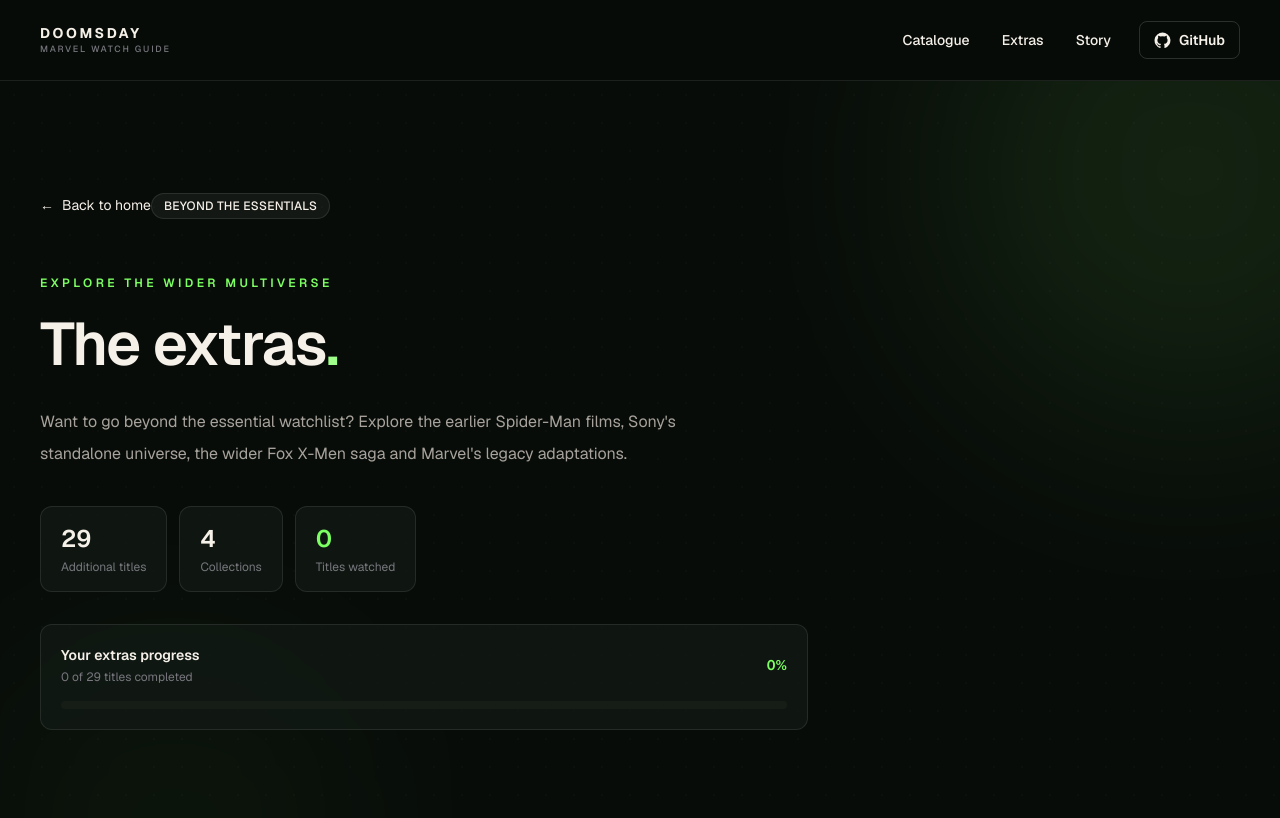
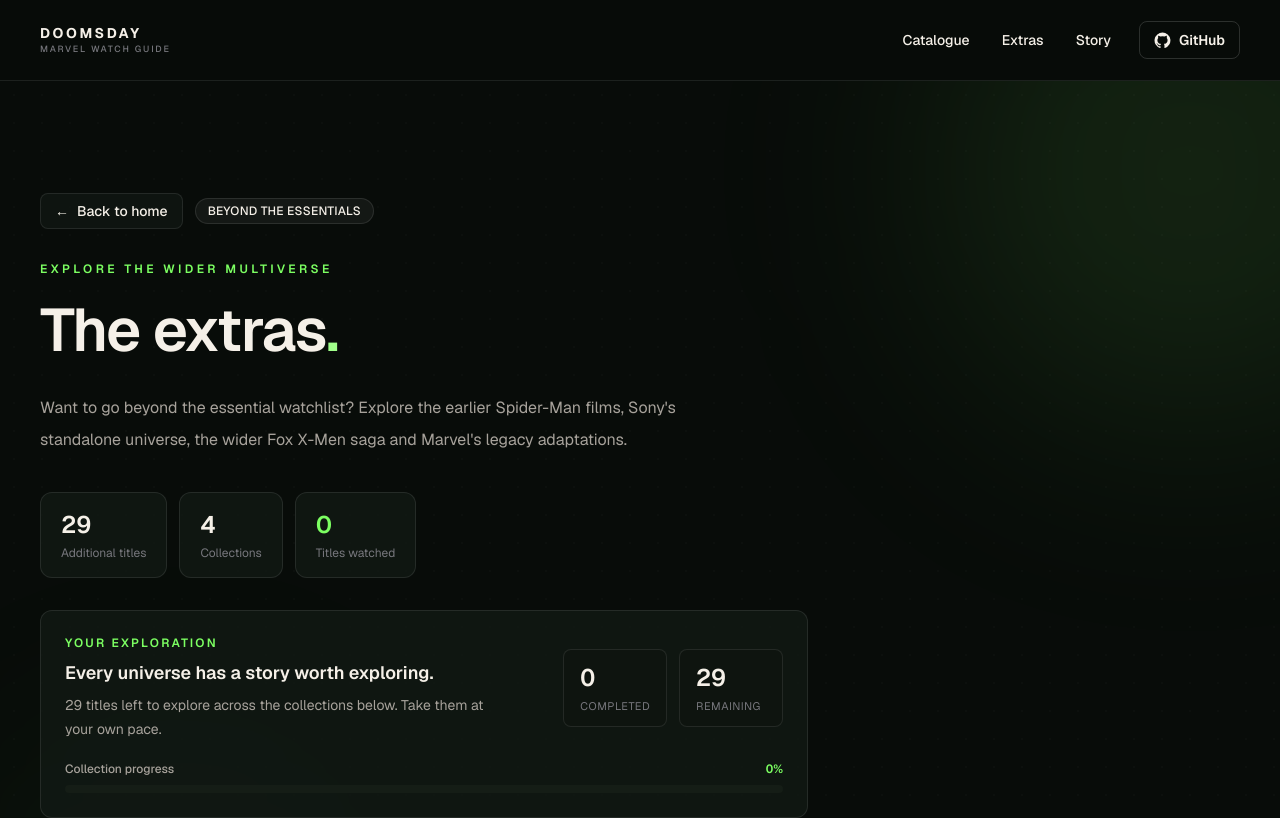
Before and after one commit to prithvikings/dooms, a Next.js app: page /extras in a window 1280 px wide. Shown: the top 818 px of the page. Built offline with nearby package versions, Linux system fonts and the light colour scheme.

Commit message:
Polish extras hero spacing and progress panel

```diff
--- a/app/extras/ExtrasPageContent.tsx
+++ b/app/extras/ExtrasPageContent.tsx
@@ -69,9 +69,10 @@ export function ExtrasPageContent({
 
         <Container className="py-20 sm:py-28">
           <div className="max-w-3xl">
+            <div className="mb-8 flex flex-wrap items-center gap-3">
               <Link
                 href="/"
-              className="mb-8 inline-flex items-center gap-2 text-sm text-foreground-muted transition-colors hover:text-accent-green"
+                className="inline-flex min-h-9 items-center gap-2 rounded-lg border border-border bg-surface/70 px-3.5 text-sm font-medium text-foreground-secondary transition-colors hover:border-accent-green/40 hover:bg-surface hover:text-accent-green"
               >
                 <span aria-hidden="true">←</span>
                 Back to home
@@ -80,6 +81,7 @@ export function ExtrasPageContent({
               <Badge variant="neutral">
                 BEYOND THE ESSENTIALS
               </Badge>
+            </div>
 
             <p className="mt-7 text-xs font-semibold uppercase tracking-[0.28em] text-accent-green">
               EXPLORE THE WIDER MULTIVERSE
@@ -128,48 +130,76 @@ export function ExtrasPageContent({
             </div>
 
             {/* Extras watch progress */}
-            <div className="mt-8 rounded-xl border border-border bg-surface/80 p-5">
-              <div className="flex items-center justify-between gap-4">
-                <div>
-                  <p className="text-sm font-semibold text-foreground">
-                    Your extras progress
+            <div className="mt-8 overflow-hidden rounded-xl border border-border bg-surface/80 p-5 sm:p-6">
+              <div className="flex flex-col gap-5 sm:flex-row sm:items-center sm:justify-between">
+                <div className="max-w-md">
+                  <p className="text-xs font-semibold uppercase tracking-[0.18em] text-accent-green">
+                    YOUR EXPLORATION
                   </p>
-                  <p className="mt-1 text-xs text-foreground-muted">
+                  <p className="mt-2 text-lg font-semibold text-foreground">
+                    {isExtraLoaded && extraWatchedCount === extraTotalCount
+                      ? "You’ve explored every collection."
+                      : isExtraLoaded && extraWatchedCount > 0
+                        ? "Your multiverse journey is underway."
+                        : "Every universe has a story worth exploring."}
+                  </p>
+                  <p className="mt-1.5 text-sm leading-6 text-foreground-secondary">
                     {isExtraLoaded
-                      ? `${extraWatchedCount} of ${extraTotalCount} titles completed`
-                      : "Loading your progress..."}
+                      ? extraWatchedCount === extraTotalCount
+                        ? "All additional titles are marked as watched. You can revisit any collection whenever you like."
+                        : `${extraTotalCount - extraWatchedCount} titles left to explore across the collections below. Take them at your own pace.`
+                      : "Your watched titles and completion progress will appear here."}
                   </p>
                 </div>
 
-                <span className="text-sm font-semibold tabular-nums text-accent-green">
-                  {isExtraLoaded
-                    ? `${extraProgressPercentage}%`
-                    : "—"}
+                <div className="grid grid-cols-2 gap-3 sm:min-w-52">
+                  <div className="rounded-lg border border-border bg-background-secondary px-4 py-3">
+                    <p className="text-2xl font-semibold tabular-nums text-foreground">
+                      {isExtraLoaded ? extraWatchedCount : "—"}
+                    </p>
+                    <p className="mt-1 text-[11px] uppercase tracking-wider text-foreground-muted">
+                      Completed
+                    </p>
+                  </div>
+                  <div className="rounded-lg border border-border bg-background-secondary px-4 py-3">
+                    <p className="text-2xl font-semibold tabular-nums text-foreground">
+                      {isExtraLoaded ? extraTotalCount - extraWatchedCount : "—"}
+                    </p>
+                    <p className="mt-1 text-[11px] uppercase tracking-wider text-foreground-muted">
+                      Remaining
+                    </p>
+                  </div>
+                </div>
+              </div>
+
+              <div className="mt-5">
+                <div className="mb-2 flex items-center justify-between text-xs">
+                  <span className="font-medium text-foreground-secondary">
+                    Collection progress
+                  </span>
+                  <span className="font-semibold tabular-nums text-accent-green">
+                    {isExtraLoaded ? `${extraProgressPercentage}%` : "—"}
                   </span>
                 </div>
-
                 <div
-                className="mt-4 h-2 overflow-hidden rounded-full bg-background-tertiary"
+                  className="h-2 overflow-hidden rounded-full bg-background-tertiary"
                   role="progressbar"
                   aria-label="Extras watch progress"
-                aria-valuenow={
-                  isExtraLoaded ? extraProgressPercentage : 0
-                }
+                  aria-valuenow={isExtraLoaded ? extraProgressPercentage : 0}
                   aria-valuemin={0}
                   aria-valuemax={100}
                 >
                   <div
                     className="h-full rounded-full bg-accent-green transition-all duration-500"
                     style={{
-                    width: `${
-                      isExtraLoaded ? extraProgressPercentage : 0
-                    }%`,
+                      width: `${isExtraLoaded ? extraProgressPercentage : 0}%`,
                     }}
                   />
                 </div>
+              </div>
 
               {isExtraLoaded && extraWatchedCount > 0 && (
-                <div className="mt-4 flex justify-end">
+                <div className="mt-3 flex justify-end border-t border-border pt-3">
                   <Button
                     variant="ghost"
                     size="sm"
```
Lines whose indentation alone changed are shown as unchanged.
